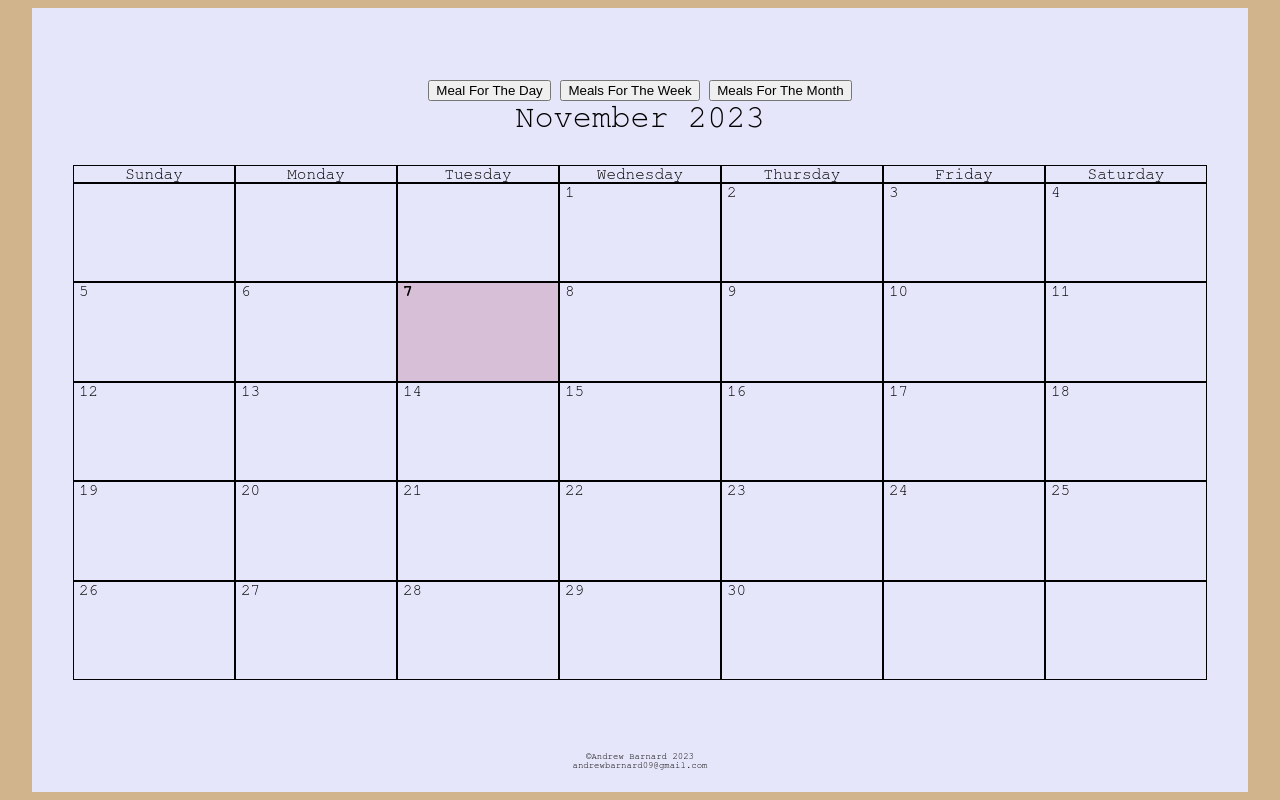
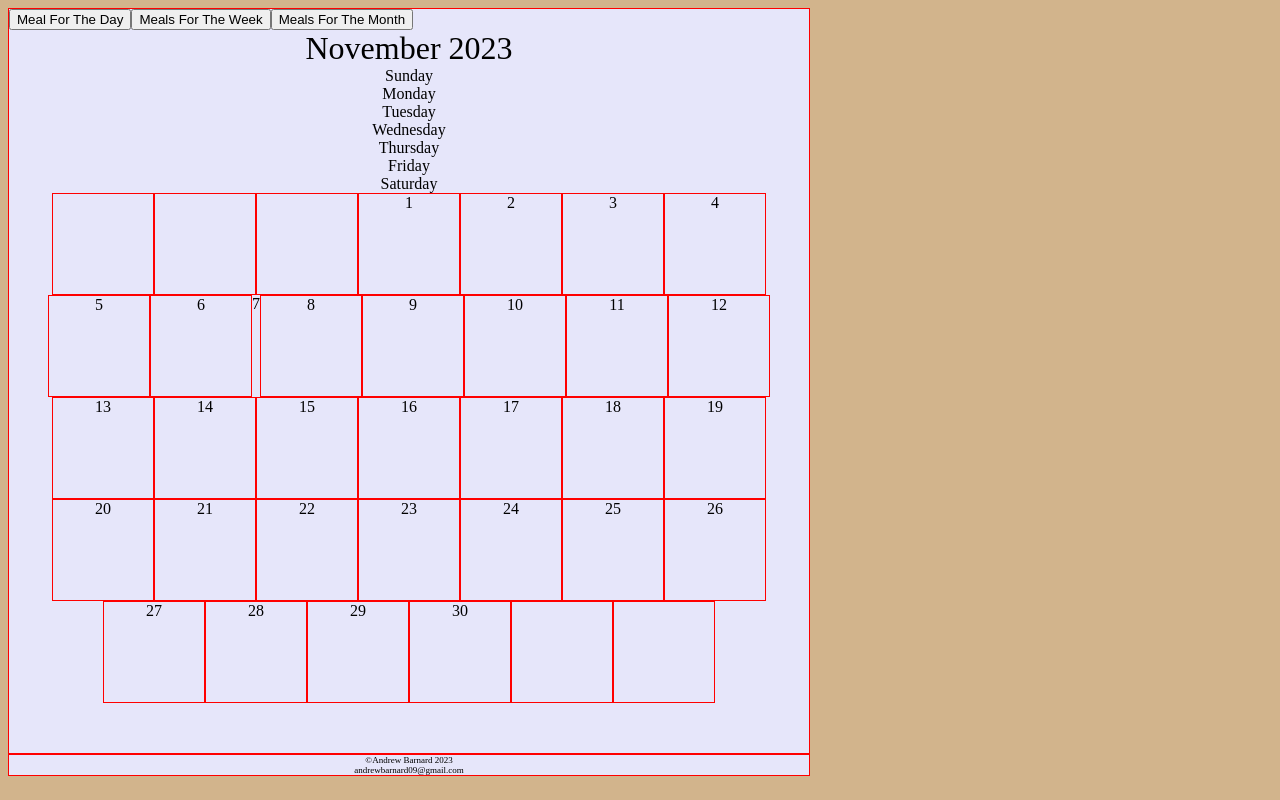
Before and after one commit to abarnard91/calendar, a plain HTML site: page index.html in a window 1280 px wide. Drawn offline with Linux system fonts and the light colour scheme.

Commit message:
Update styles.css
added flexbox to button row

```diff
--- a/styles.css
+++ b/styles.css
@@ -2,53 +2,42 @@ body {
   background-color: tan;
   display: flex;
   flex-flow: column;
-  font-family: FreeMono, monospace;
-  align-items: center;
 }
 #background, #footer {
   background-color: lavender;
   height: 93vh;
-  width: 95vw;
+  width: 800px;
   text-align: center;
-  justify-content: center;
-  /*border: 1px solid red;*/
+  border: 1px solid red;
   }
 #background {
   display: flex;
   flex-direction: column;
 }
 
+#buttonRow{
+  display: flex;
+  flex-flow: row nowrap;
+}
+
 #Month_year{
   font-size: xx-large;
-  height: 8vh;
-  align-items: center;
 
 }
-.weekday{
-  width: 12.5vw;
-  border: 1px solid black;
+
+#date_boxes{
+  display: flex;
+  flex-flow: row wrap;
+  justify-content:center;
 
 }
-#date_boxes, #weekdays{
-  display: flex;
-  flex-flow: row wrap;
-  justify-content: center;
-
-}
-.Day, .current{
-  border: 1px solid black;
-  width: 12.5vw;
-  height: 12.2vh;
-  text-align: left;
-  text-indent: 5px;
+.Day{
+  border: 1px solid red;
+  width: 100px;
+  height: 100px;
 }
 #footer{
-  height: 5vh;
+  height: 2%;
   font-size: xx-small;
 
 }
-
-.current{
-  background-color: Thistle;
-  font-weight: bolder;
-}
```
